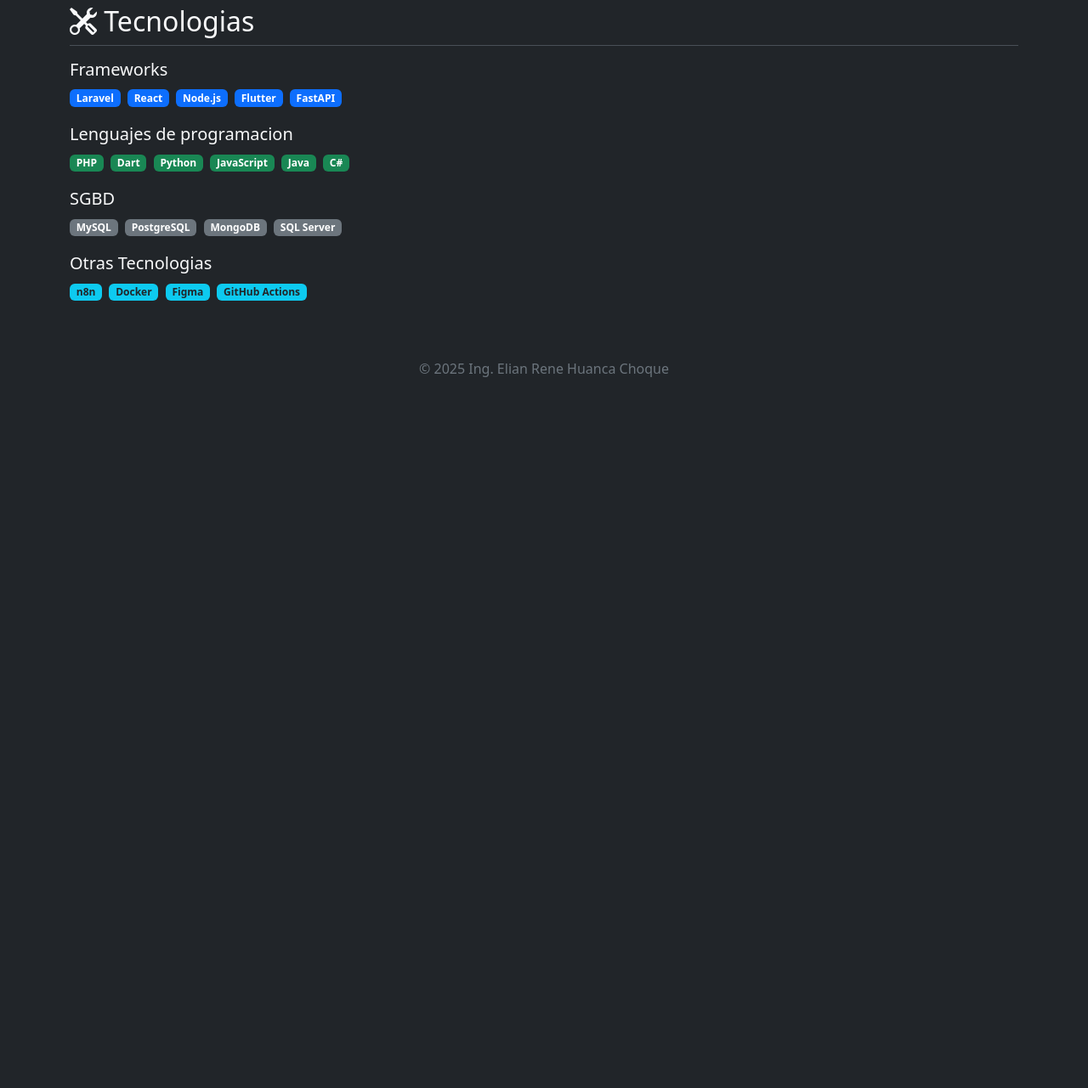
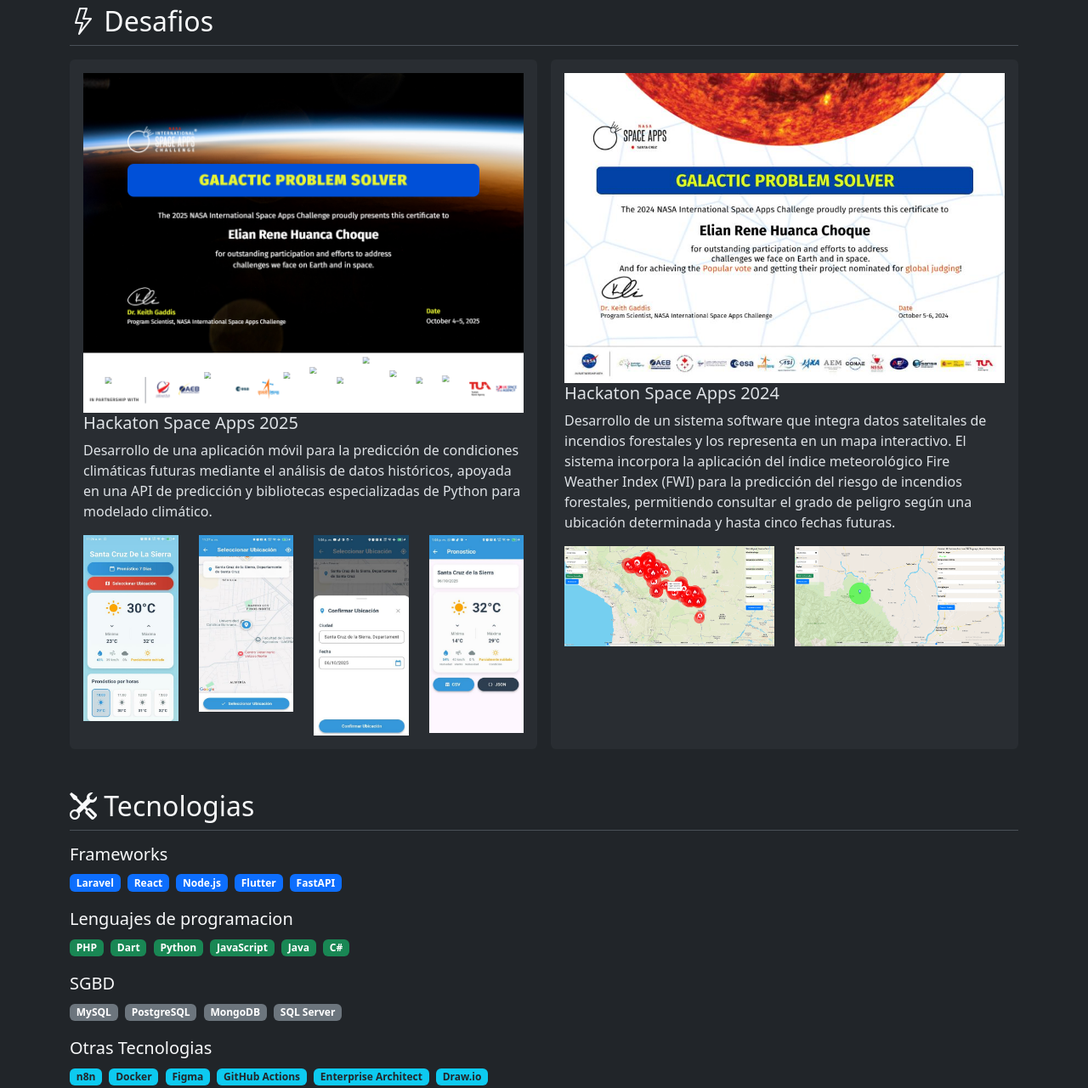
Before and after one commit to ElianHuanca/portafolio, a plain HTML site: page index.html in a window 1280 px wide. Shown: the part 2252-3533 px from the top of the page at 85% size. Before the commit the page ends 2722 px from the top, so only its background shows below. Drawn offline with nearby package versions, Linux system fonts and the light colour scheme.

Commit message:
agregando cambios

```diff
--- a/index.html
+++ b/index.html
@@ -190,23 +190,68 @@
     </section>
 
     <!-- CHALLENGES -->
-    <!-- <section class="container py-4">
+    <section class="container py-4">
         <h2 class="border-bottom pb-2 mb-3">
-            <i class="bi bi-lightning"></i> Challenges
+            <i class="bi bi-lightning"></i> Desafios
         </h2>
 
-        <ul class="list-group list-group-flush bg-transparent">
-            <li class="list-group-item bg-transparent text-light">
-                Applying design patterns in real-world projects
-            </li>
-            <li class="list-group-item bg-transparent text-light">
-                Managing application state and architecture in PHP
-            </li>
-            <li class="list-group-item bg-transparent text-light">
-                Docker multi-architecture builds
-            </li>
-        </ul>
-    </section> -->
+        <div class="row g-3">
+            <div class="col-md-6">
+                <div class="card bg-secondary bg-opacity-10 border-0 h-100">
+                    <div class="card-body">
+                        <img src="assets/space_2025.png" alt="" class="img-fluid img-preview"
+                            data-src="assets/space_2025.png" style="cursor:pointer">
+                        <h5 class="card-title">Hackaton Space Apps 2025</h5>
+                        <p class="card-text">
+                            Desarrollo de una aplicación móvil para la predicción de condiciones climáticas futuras mediante el análisis de datos históricos, apoyada en una API de predicción y bibliotecas especializadas de Python para modelado climático.
+                        </p>
+                        <div class="row">
+                            <div class="col-md-3">
+                                <img src="assets/space25-ui1.png" alt="" class="img-fluid img-preview"
+                                    data-src="assets/space25-ui1.png" style="cursor:pointer">
+                            </div>
+                            <div class="col-md-3">
+                                <img src="assets/space25-ui2.png" alt="" class="img-fluid img-preview"
+                                    data-src="assets/space25-ui2.png" style="cursor:pointer">
+                            </div>
+                            <div class="col-md-3">
+                                <img src="assets/space25-ui3.png" alt="" class="img-fluid img-preview"
+                                    data-src="assets/space25-ui3.png" style="cursor:pointer">
+                            </div>
+                            <div class="col-md-3">
+                                <img src="assets/space25-ui4.png" alt="" class="img-fluid img-preview"
+                                    data-src="assets/space25-ui4.png" style="cursor:pointer">
+                            </div>
+                        </div>
+                    </div>
+                </div>
+            </div>
+            <div class="col-md-6">
+                <div class="card bg-secondary bg-opacity-10 border-0 h-100">
+                    <div class="card-body">
+                        <img src="assets/space_2024.jpg" alt="" class="img-fluid img-preview"
+                            data-src="assets/space_2024.jpg" style="cursor:pointer">
+                        <h5 class="card-title">Hackaton Space Apps 2024</h5>
+                        <p class="card-text">
+                            Desarrollo de un sistema software que integra datos satelitales de incendios forestales y los representa en un mapa interactivo.
+El sistema incorpora la aplicación del índice meteorológico Fire Weather Index (FWI) para la predicción del riesgo de incendios forestales, permitiendo consultar el grado de peligro según una ubicación determinada y hasta cinco fechas futuras.
+                        </p>
+                        <div class="row">
+                            <div class="col-md-6">
+                                <img src="assets/incendios.png" class="img-fluid img-preview"
+                                    data-src="assets/incendios.png" style="cursor:pointer">
+                            </div>
+
+                            <div class="col-md-6">
+                                <img src="assets/analisis.png" class="img-fluid img-preview"
+                                    data-src="assets/analisis.png" style="cursor:pointer">
+                            </div>
+                        </div>
+                    </div>
+                </div>
+            </div>
+        </div>
+    </section>
 
     <section class="container py-4">
         <h2 class="border-bottom pb-2 mb-3">
@@ -249,12 +294,40 @@
             <span class="badge bg-info text-dark me-1 mb-1">Docker</span>
             <span class="badge bg-info text-dark me-1 mb-1">Figma</span>
             <span class="badge bg-info text-dark me-1 mb-1">GitHub Actions</span>
+            <span class="badge bg-info text-dark me-1 mb-1">Enterprise Architect</span>
+            <span class="badge bg-info text-dark me-1 mb-1">Draw.io</span>
         </div>
     </section>
     <!-- FOOTER -->
     <footer class="text-center py-4 text-secondary">
-        © 2025 Ing. Elian Rene Huanca Choque
+        © 2026 Ing. Elian Rene Huanca Choque
     </footer>
+
+    <div class="modal fade" id="imageModal" tabindex="-1">
+        <div class="modal-dialog modal-fullscreen">
+            <div class="modal-content bg-dark">
+                <div class="modal-body d-flex justify-content-center align-items-center">
+                    <img id="modalImage" class="img-fluid" alt="">
+                </div>
+            </div>
+        </div>
+    </div>
+    <script src="https://cdn.jsdelivr.net/npm/bootstrap@5.3.3/dist/js/bootstrap.bundle.min.js"></script>
+
+    <script>
+        document.querySelectorAll('.img-preview').forEach(img => {
+            img.addEventListener('click', function () {
+                const modalImg = document.getElementById('modalImage');
+                modalImg.src = this.dataset.src;
+
+                const modal = new bootstrap.Modal(
+                    document.getElementById('imageModal')
+                );
+                modal.show();
+            });
+        });
+    </script>
+
 </body>
 
 </html>
```
Also changed, not shown: assets/analisis.png (added), assets/incendios.png (added), assets/space25-ui1.png (added), assets/space25-ui2.png (added), assets/space25-ui3.png (added), assets/space25-ui4.png (added), assets/space_2024.jpg (added), assets/space_2025.png (added).
